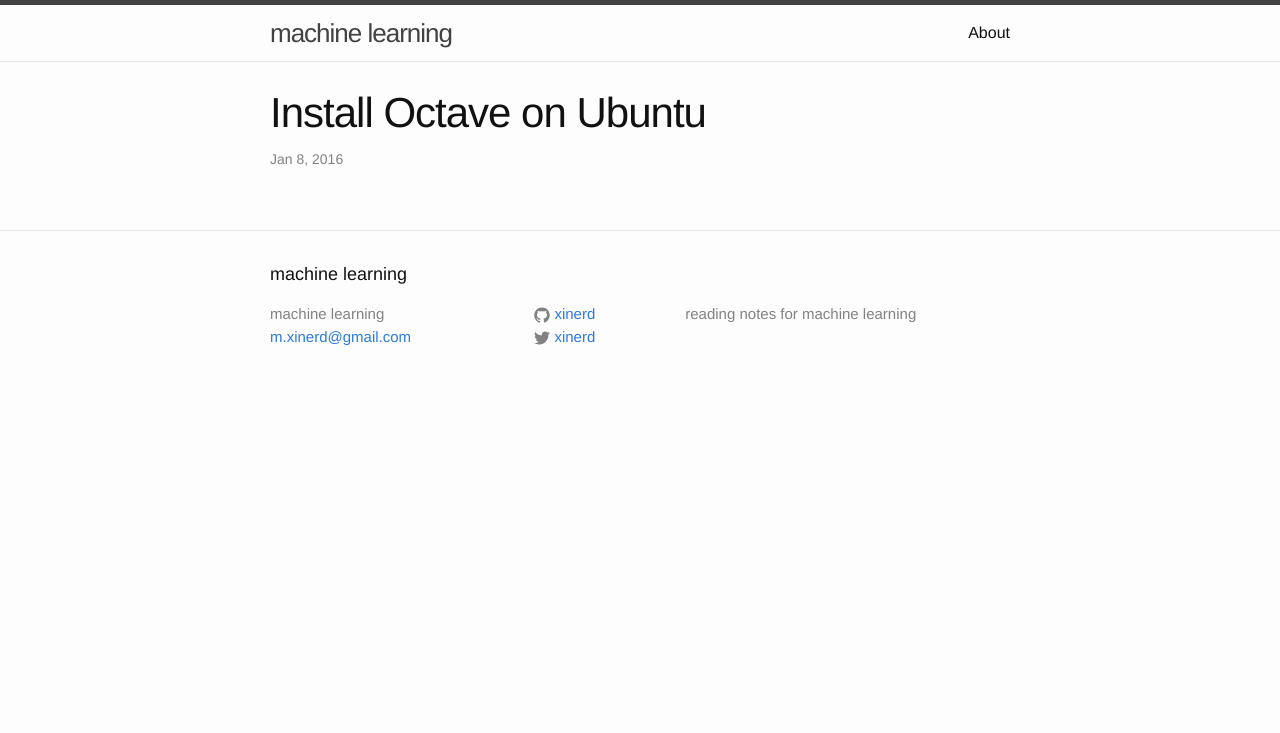
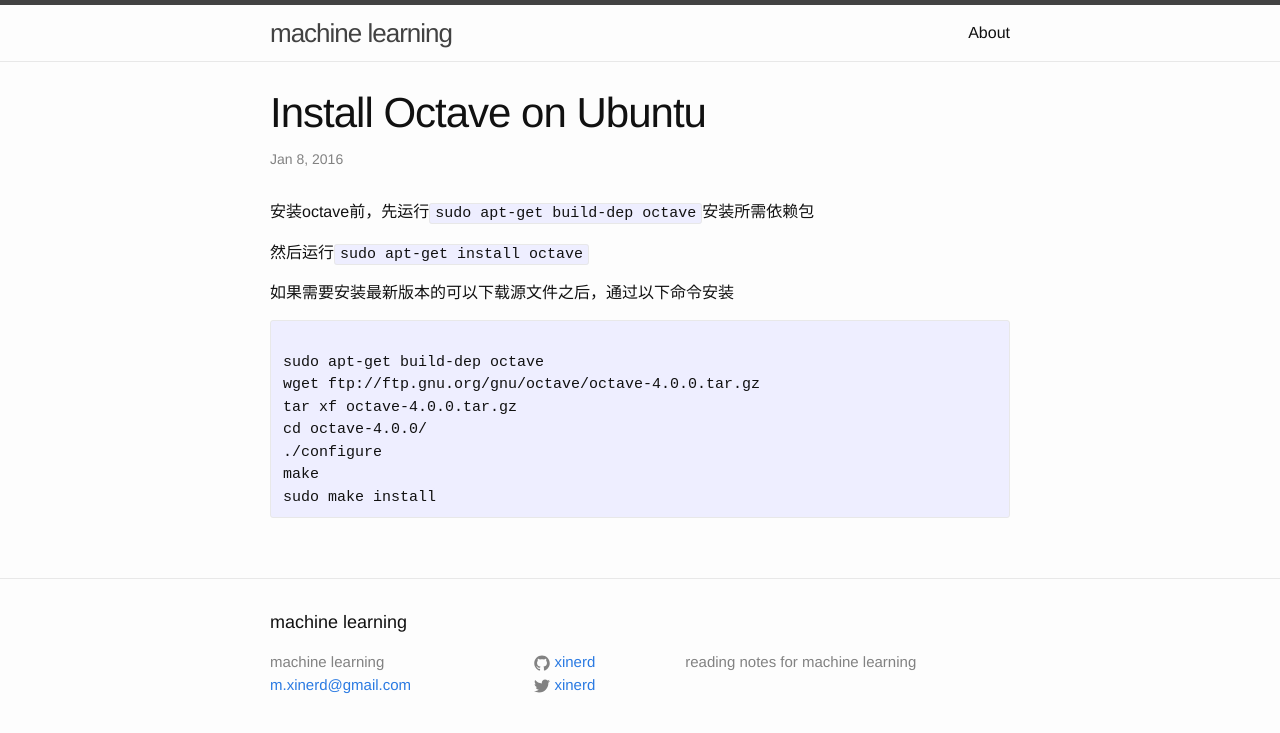
Before and after one commit to xinerd/machine-learning, a Jekyll site: the page built from _posts/2016-01-08-install-octave-on-ubuntu.md, in a window 1280 px wide. Shown: the top 733 px of the page. Built offline with Jekyll 4.4.1, drawn with Linux system fonts in a browser that asks for light colours.

Commit message:
20160109

```diff
--- a/_posts/2016-01-08-install-octave-on-ubuntu.md
+++ b/_posts/2016-01-08-install-octave-on-ubuntu.md
@@ -1,7 +1,22 @@
 ---
 layout: post
 title: "Install Octave on Ubuntu"
-description: ""
-category:
-tags: []
+description: "在ubuntu中安装Octave"
+category: machine-learning
+tags: [octave]
 ---
+
+安装octave前，先运行<code>sudo apt-get build-dep octave</code>安装所需依赖包
+
+然后运行<code>sudo apt-get install octave</code>
+
+如果需要安装最新版本的可以下载源文件之后，通过以下命令安装
+<pre><code>
+sudo apt-get build-dep octave
+wget ftp://ftp.gnu.org/gnu/octave/octave-4.0.0.tar.gz
+tar xf octave-4.0.0.tar.gz
+cd octave-4.0.0/
+./configure
+make
+sudo make install
+</code></pre>
```
